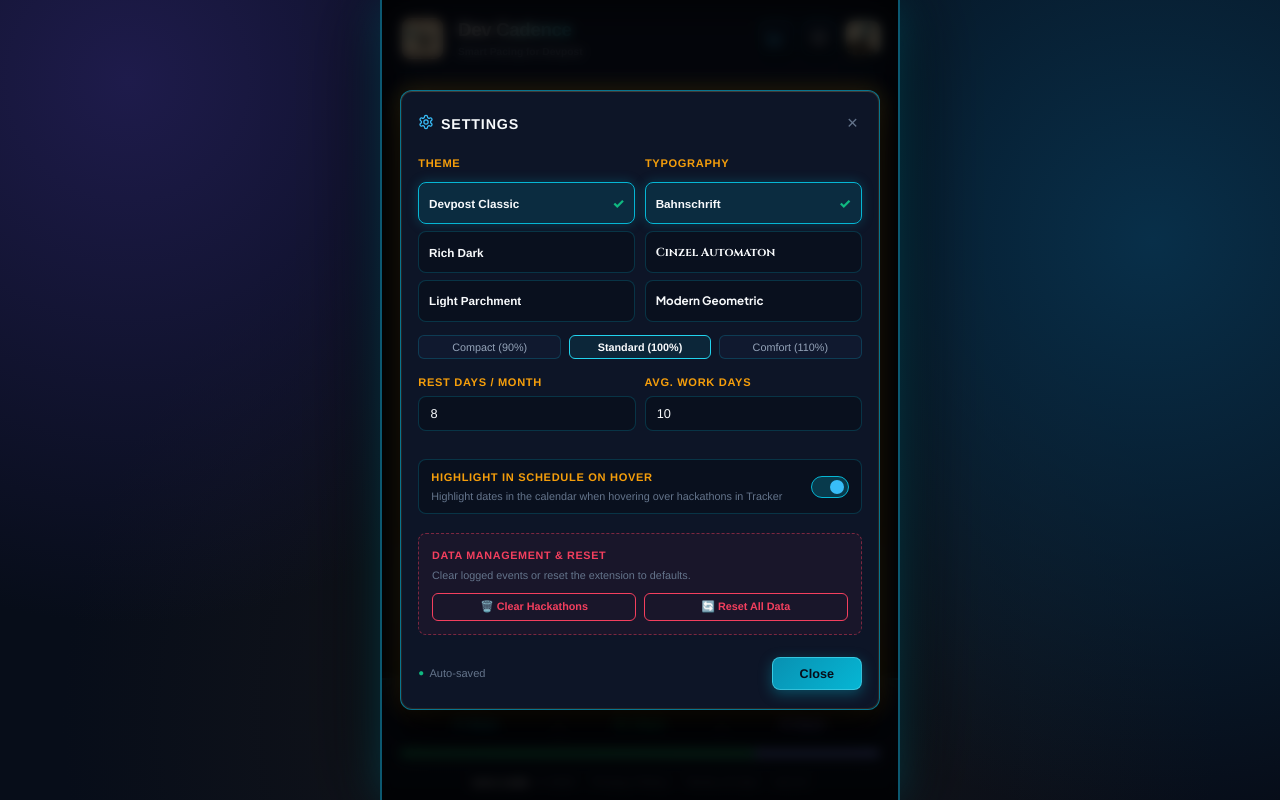
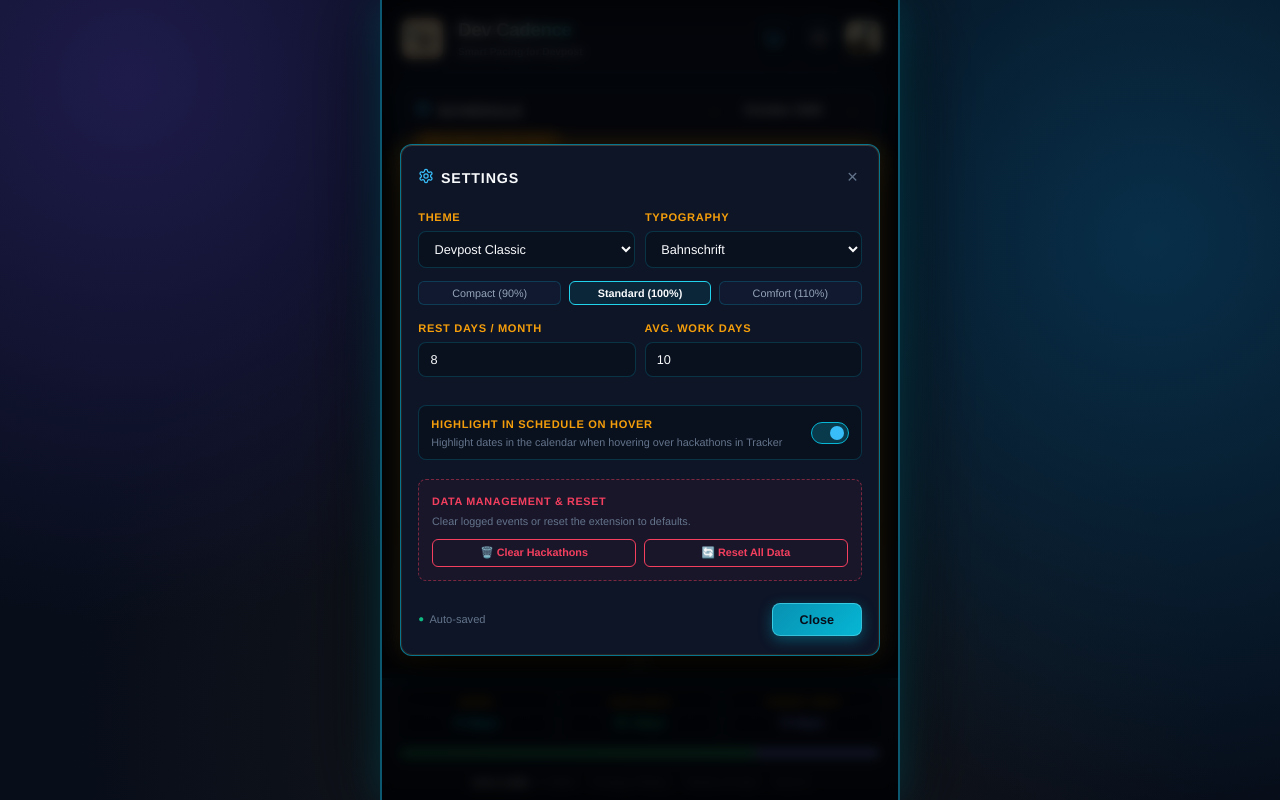
Before and after one commit to vero-code/dev-cadence, a React (Vite) app: page / in a window 1280 px wide. Both pictures are taken after a click on the button 819 px from the left and 38 px from the top of the page. Built offline with nearby package versions, Linux system fonts and the light colour scheme.

Commit message:
refactor(settings): convert theme and typography selectors to dropdowns

```diff
--- a/src/components/SettingsModal.jsx
+++ b/src/components/SettingsModal.jsx
@@ -116,49 +116,41 @@ export const SettingsModal = ({
         </div>
 
         <div className="modal-body-content">
-          {/* Two-Column Layout: Theme (left) & Typography (right) */}
+          {/* Theme & Typography */}
           <div className="settings-columns-row">
+
             {/* Theme Selector */}
             <div className="settings-column">
-              <label className="form-label">Theme</label>
-              <div className="theme-options-grid">
-                {THEMES.map((t) => {
-                  const isSelected = currentTheme === t.id;
-                  return (
-                    <button
-                      key={t.id}
-                      type="button"
-                      className={`theme-option-btn ${isSelected ? 'active' : ''}`}
-                      onClick={() => handleThemeClick(t.id)}
-                    >
-                      <span className="theme-option-title">{t.name}</span>
-                      {isSelected && <span className="theme-option-check">✓</span>}
-                    </button>
-                  );
-                })}
-              </div>
+              <label className="form-label" htmlFor="settings-theme-select">Theme</label>
+              <select
+                id="settings-theme-select"
+                className="form-select"
+                value={currentTheme}
+                onChange={(e) => handleThemeClick(e.target.value)}
+              >
+                {THEMES.map((t) => (
+                  <option key={t.id} value={t.id}>
+                    {t.name}
+                  </option>
+                ))}
+              </select>
             </div>
 
             {/* Typography Selector */}
             <div className="settings-column">
-              <label className="form-label">Typography</label>
-              <div className="font-options-column">
-                {FONT_PRESETS.map((f) => {
-                  const isSelected = (settings?.fontPreset || 'bahnschrift') === f.id;
-                  return (
-                    <button
-                      key={f.id}
-                      type="button"
-                      className={`font-option-btn ${isSelected ? 'active' : ''}`}
-                      onClick={() => handleFontClick(f.id)}
-                      data-font-preview={f.id}
-                    >
-                      <span className="font-option-title">{f.name}</span>
-                      {isSelected && <span className="font-option-check">✓</span>}
-                    </button>
-                  );
-                })}
-              </div>
+              <label className="form-label" htmlFor="settings-font-select">Typography</label>
+              <select
+                id="settings-font-select"
+                className="form-select"
+                value={settings?.fontPreset || 'bahnschrift'}
+                onChange={(e) => handleFontClick(e.target.value)}
+              >
+                {FONT_PRESETS.map((f) => (
+                  <option key={f.id} value={f.id}>
+                    {f.name}
+                  </option>
+                ))}
+              </select>
             </div>
           </div>
 
```
Also changed, not shown: 1 other file (tests, documents, lock files or other folders).
